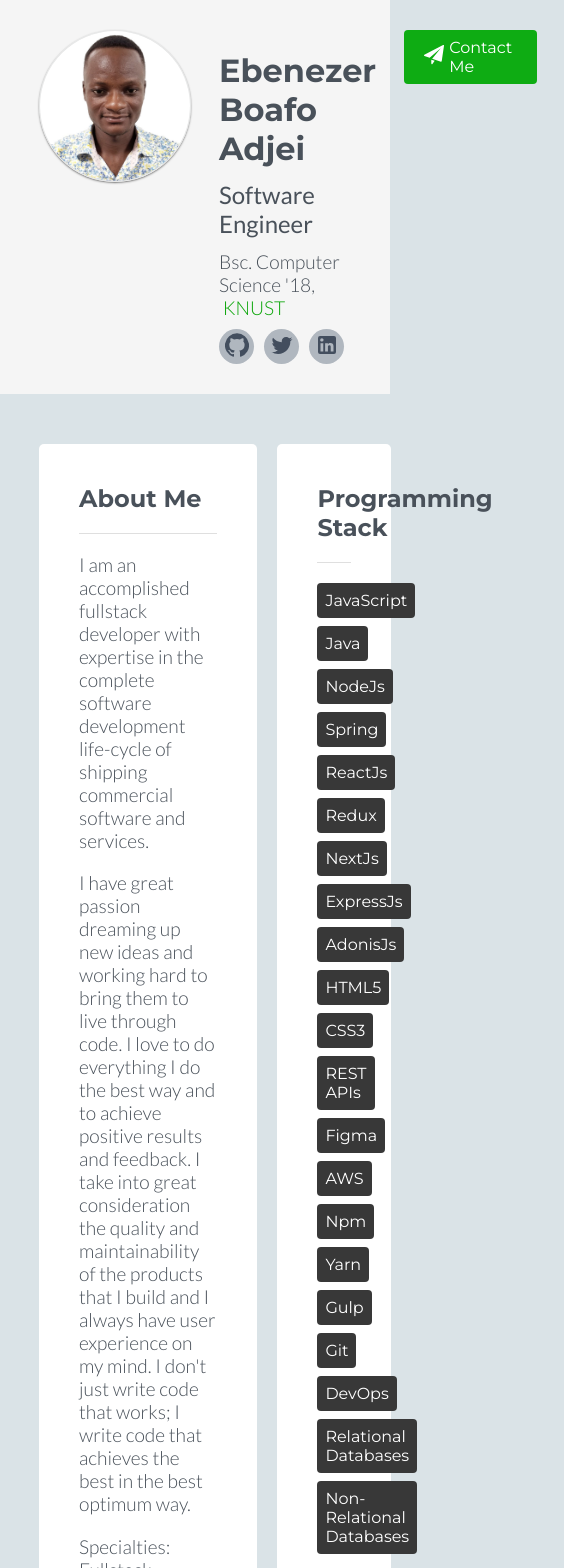
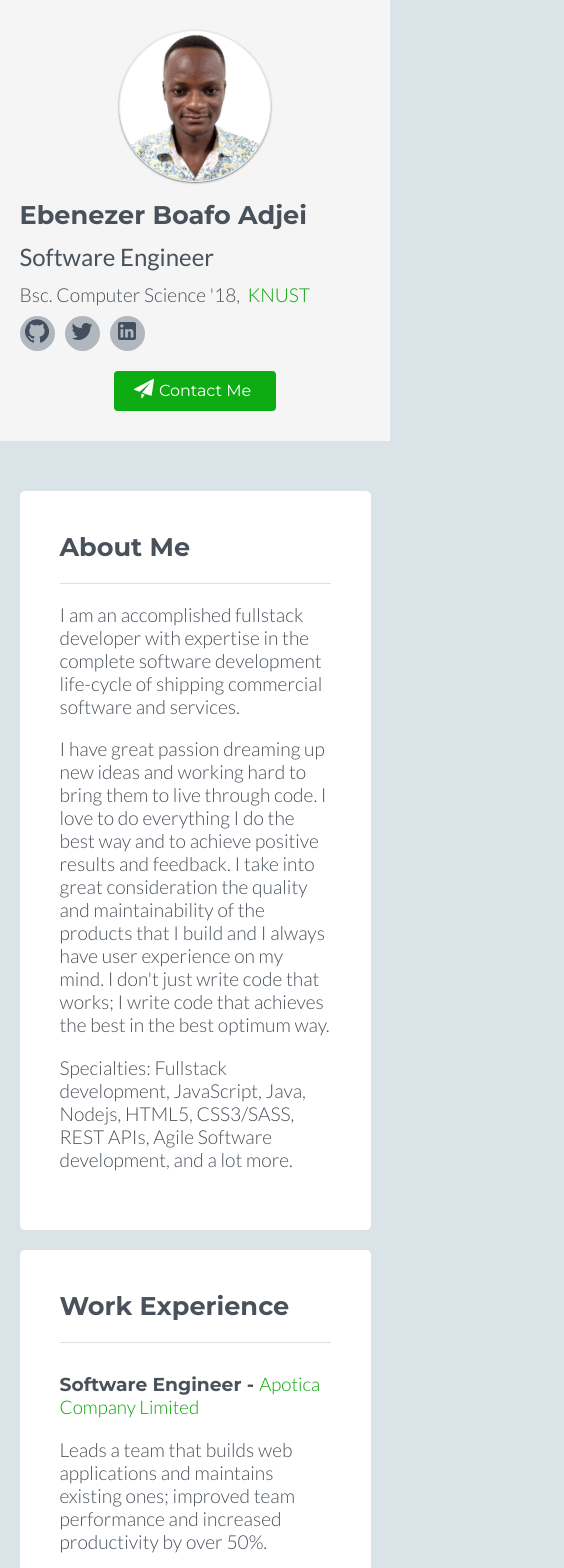
Before and after one commit to ebenKB/eben-portfolio, a Next.js app: page / in a window 390 px wide. Shown: the top 1568 px of the page, 564 px wide, since content can reach past the window. Built offline with nearby package versions, Linux system fonts and the light colour scheme.

Commit message:
add mobile responsiveness

```diff
--- a/components/header.module.css
+++ b/components/header.module.css
@@ -9,3 +9,19 @@
   grid-template-columns: 160px calc(85% - 100px) 15%;
   column-gap: 20px;
 }
+
+
+@media only screen and (max-width: 768px) {
+  .header_content {
+    grid-template-columns: 1fr;
+    grid-template-rows: auto;
+  }
+
+  .contact_wrapper {
+    margin: 20px auto auto auto;
+  }
+
+  .header_image {
+    margin: auto;
+  }
+}
--- a/components/header/header.jsx
+++ b/components/header/header.jsx
@@ -10,7 +10,7 @@ const Header = () => {
     <div className={styles.header}>
       <div className="container">
           <div className={styles.header_content}>
-            <div className="full-circle">
+            <div className={`full-circle ${styles.header_image}`}>
               <img src="/images/eben.jpg" alt="image"/>
             </div>
             <div className="header">
@@ -52,7 +52,7 @@ const Header = () => {
                 </div>
               </div>
             </div>
-            <div>
+            <div className={styles.contact_wrapper}>
               <a
                 className="active button inline-flex center"
                 href="mailto:eboafo.adjei@gmail.com"
--- a/components/split-view.module.css
+++ b/components/split-view.module.css
@@ -4,3 +4,10 @@
   column-gap: 20px;
   margin-bottom: 40px;
 }
+
+@media only screen and (max-width: 768px) {
+  .split_view {
+    grid-template-columns: 1fr;
+    grid-template-rows: auto;
+  }
+}
--- a/package.json
+++ b/package.json
@@ -5,11 +5,15 @@
   "scripts": {
     "dev": "next dev",
     "build": "next build",
-    "start": "next start"
+    "export": "next export",
+    "start": "next start",
+    "predeploy": "npm run build",
+    "deploy": "gh-pages -d out"
   },
   "dependencies": {
     "@material-ui/core": "^4.10.1",
     "@material-ui/icons": "^4.9.1",
+    "gh-pages": "^3.1.0",
     "next": "9.4.4",
     "next-react-svg": "1.1.2",
     "react": "16.13.1",
--- a/styles/app.css
+++ b/styles/app.css
@@ -39,7 +39,7 @@ p {
 
 .aside-content {
   background: white;
-  width: calc(100% - 40px);
+  width: calc(100% - 80px);
 }
 
 .full-circle {
@@ -90,6 +90,7 @@ p {
 .caption.padded {
   margin: 0 5px;
 }
+
 .main-content__wrapper {
   margin-bottom: 20px;
 }
@@ -211,3 +212,18 @@ svg.light {
 .list-item .icon {
   margin-right: 10px;
 }
+
+
+@media only screen and (max-width: 768px) {
+  h1 {
+    font-size: 1.6rem;
+  }
+
+  .main-content {
+    grid-template-columns: 1fr;
+  }
+
+  .container {
+    width: 90%;
+  }
+}
```
Also changed, not shown: 1 other file (tests, documents, lock files or other folders).
